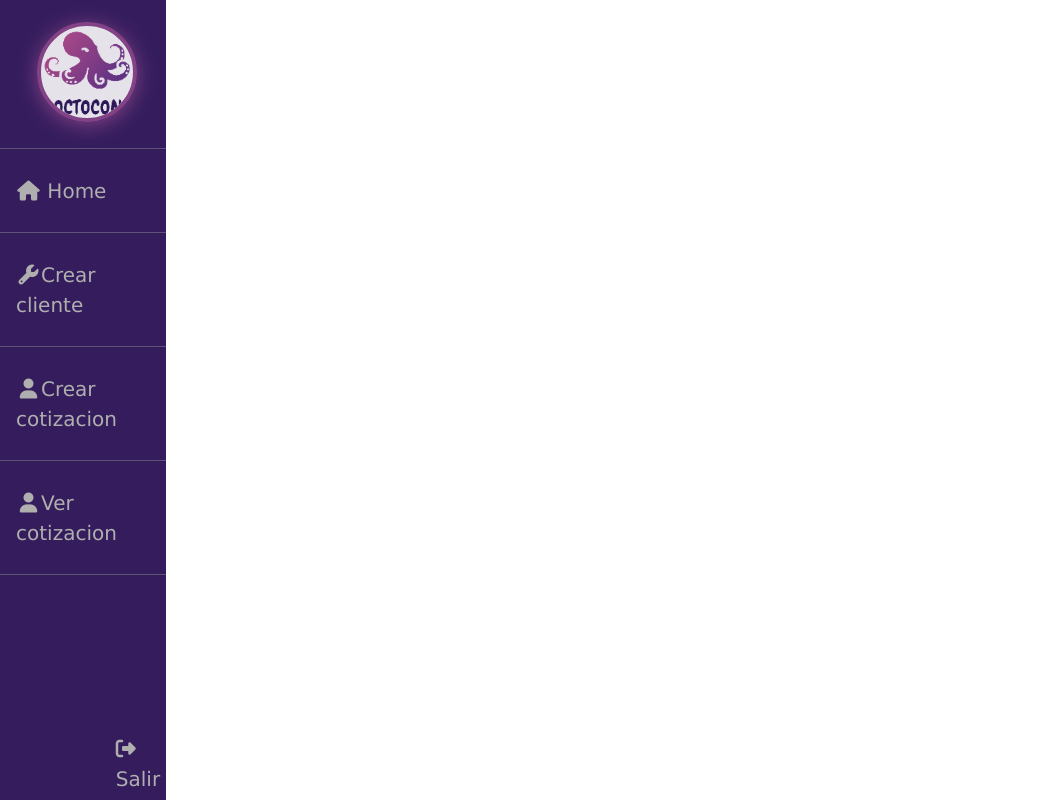
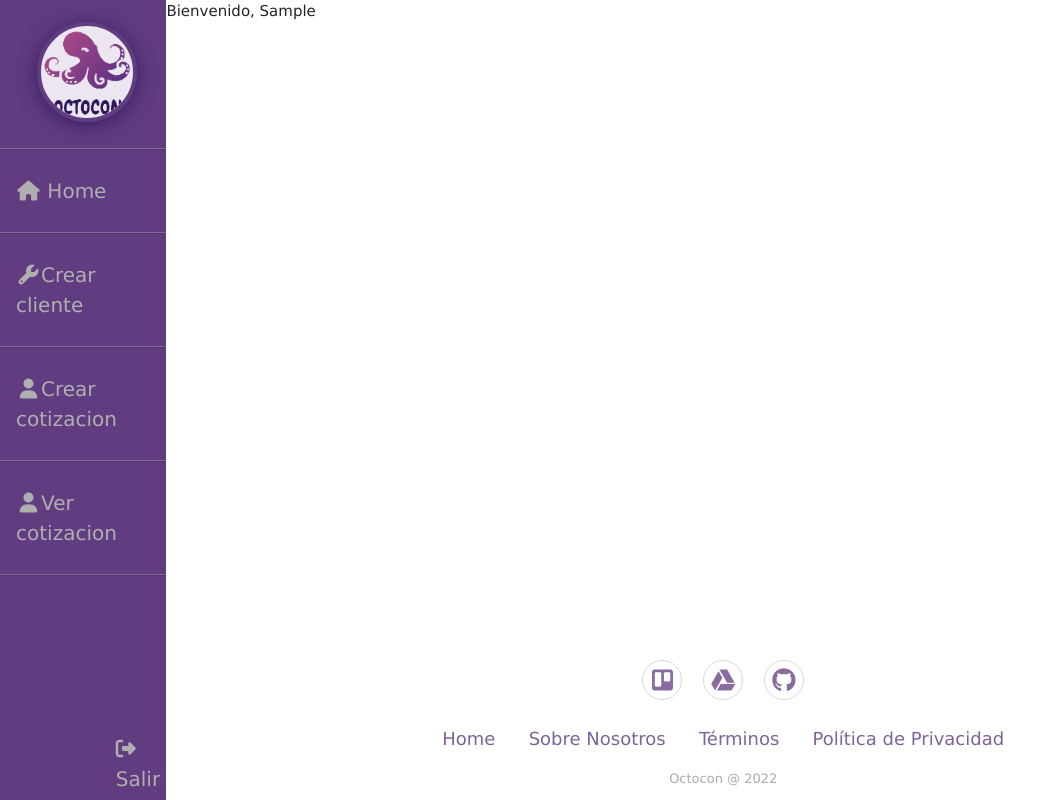
Before and after one commit to ClonesAPP/CA-BackEnd, a Django app: page / in a window 1280 px wide. Shown: the whole page, without its empty margins (0-1049 px from the left). Run offline with Django 4.2, Linux system fonts and the light colour scheme; the visitor is signed in with stand-in values (Sample User, id 1); some libraries are stand-ins or nearby versions.

Commit message:
More styles

```diff
--- a/backend/api/templates/api/home.html
+++ b/backend/api/templates/api/home.html
@@ -1,11 +1,12 @@
 {% extends 'main.html' %}
 
-<link rel="stylesheet" href="https://www.w3schools.com/w3css/4/w3.css">
+{% load static %}
+<link href="{% static 'css/home.css' %}" rel="stylesheet">
 
 {% block content %}
 
 <body>
-
+    <p> Bienvenido, {{user.username|title}}</p>
 </body>
 
 {% endblock content %}
--- a/backend/api/views.py
+++ b/backend/api/views.py
@@ -21,37 +21,35 @@ def login_user(request):
 
         if user is not None:
             login(request, user)
-            return render(request, 'api/home.html')
+            return redirect("home")
         else:
             messages.success(request, ("Datos incorrectos, vuelva a intentar"))
             return redirect("login")
     else:
         return render(request, 'registration/login.html', {})
 
+@login_required(redirect_field_name="login")
 def logout_user(request):
     logout(request)
-    messages.success(request, ("Se ha terminado la sesión"))
     return redirect("login")
 
-@login_required(redirect_field_name=LOGOUT_REDIRECT_URL)
+@login_required(redirect_field_name="login")
 def home(request):
-    quotations = Quotation.objects.all()
-    context = {'quotations': quotations}
-    return render(request, 'api/home.html', context)
+    return render(request, 'api/home.html')
 
-@login_required(redirect_field_name=LOGOUT_REDIRECT_URL)
+@login_required(redirect_field_name="login")
 def see_quotations(request):
     quotations = Quotation.objects.all()
     context = {'quotations': quotations}
     return render(request, 'api/quotations.html', context)
 
-@login_required(redirect_field_name=LOGOUT_REDIRECT_URL)
+@login_required(redirect_field_name="login")
 def quotation(request, pk):
     quotation = Quotation.objects.get(id=pk)
     context = {'quotation': quotation}
     return render(request, 'api/quotation.html', context)
 
-@login_required(redirect_field_name=LOGOUT_REDIRECT_URL)
+@login_required(redirect_field_name="login")
 def create_quotation(request):
     form = QuotationForm()
 
--- a/backend/backend/settings.py
+++ b/backend/backend/settings.py
@@ -11,6 +11,7 @@ https://docs.djangoproject.com/en/4.1/ref/settings/
 """
 
 from pathlib import Path
+from django.urls import reverse_lazy
 
 # Build paths inside the project like this: BASE_DIR / 'subdir'.
 BASE_DIR = Path(__file__).resolve().parent.parent
@@ -136,5 +137,6 @@ MEDIA_ROOT = BASE_DIR / 'static/images'
 
 DEFAULT_AUTO_FIELD = 'django.db.models.BigAutoField'
 
+LOGIN_URL = reverse_lazy('login')
 LOGIN_REDIRECT_URL = "/"
-LOGOUT_REDIRECT_URL = "login"
+LOGOUT_REDIRECT_URL = "logout"
--- /dev/null
+++ b/backend/static/css/footer.css
@@ -0,0 +1,68 @@
+.footer-basic{
+    padding: 40px 0;
+    background-color: #ffffffe7;
+    color: #613c81;
+    position:fixed;
+    left:13%;
+    bottom:0px;
+    height: 180px;
+    width:87%
+}
+
+.footer-basic ul{
+    padding: 0;
+    list-style: none;
+    text-align: center;
+    font-size: 18px;
+    line-height: 1.6;
+    margin-bottom: 0;
+}
+
+.footer-basic li{
+    padding: 0 10px;
+}
+
+.footer-basic ul a{
+    color: inherit;
+    text-decoration: none;
+    opacity: 0.8;
+}
+
+.footer-basic ul a:hover{
+    opacity: 1;
+}
+
+.footer-basic .social{
+    text-align: center;
+    padding-bottom: 25px;
+}
+
+.footer-basic .social >a{
+    font-size: 24px;
+    width: 40px;
+    height: 40px;
+    line-height: 40px;
+    display: inline-block;
+    text-align: center;
+    border-radius: 50%;
+    border: 1px solid #ccc;
+    margin: 0 8px;
+    color: inherit;
+    opacity: 0.75;
+}
+
+.footer-basic .social > a:hover{
+    opacity: 0.9;
+}
+
+.footer-basic .copyright{
+    margin-top: 15px;
+    text-align: center;
+    font-size: 13px;
+    color: #aaa;
+    margin-bottom: 0;
+}
+
+.main{
+    margin-left: 13%;
+}
--- a/backend/static/css/navbar.css
+++ b/backend/static/css/navbar.css
@@ -5,7 +5,7 @@
     z-index: 1;
     top: 0;
     left: 0;
-    background-color: #351d5d;
+    background-color: #613c81;
     overflow-x: hidden;
     padding-top: 16px;
 }
@@ -46,7 +46,7 @@
     height: 100px;
     max-width: 100%;
     max-height: 100%;
-    border: 4px solid #824285;
-    box-shadow: 0px 3px 20px 0px #824285;
+    border: 4px solid #613c81;
+    box-shadow: 0px 3px 20px 0px #351d5d;
     background-color: rgba(255, 255, 255, 0.87);
 }
--- /dev/null
+++ b/backend/templates/footer.html
@@ -0,0 +1,19 @@
+{% load static %}
+
+
+<div class="footer-basic">
+    <footer>
+        <div class="social">
+            <a href="https://trello.com/b/FfTJrhx8/scrum"><i class="fa-brands fa-trello"></i></a>
+            <a href="https://drive.google.com/drive/folders/1NzspjYBQ2xsJGLiwYThu2F4JfdsBm4ZF?usp=sharing"><i class="fa-brands fa-google-drive"></i></a>
+            <a href="https://github.com/ClonesAPP/CA-BackEnd"><i class="fa-brands fa-github"></i></a>
+        </div>
+        <ul class="list-inline">
+            <li class="list-inline-item"><a href="#">Home</a></li>
+            <li class="list-inline-item"><a href="#">Sobre Nosotros</a></li>
+            <li class="list-inline-item"><a href="#">Términos</a></li>
+            <li class="list-inline-item"><a href="">Política de Privacidad</a></li>
+        </ul>
+        <p class="copyright">Octocon @ 2022</p>
+    </footer>
+</div>
--- a/backend/templates/main.html
+++ b/backend/templates/main.html
@@ -7,11 +7,12 @@
     <meta http-equiv="X-UA-Compatible" content="IE=edge">
     <title>Octo-OP</title>
     <meta name="viewport" content="width=device-width, initial-scale=1.0">
-    <style>
-        .main{
-            margin-left: 13%;
-        }
-    </style>
+    <link href="https://cdn.jsdelivr.net/npm/bootstrap@5.0.0-beta2/dist/css/bootstrap.min.css" rel="stylesheet"
+    integrity="sha384-BmbxuPwQa2lc/FVzBcNJ7UAyJxM6wuqIj61tLrc4wSX0szH/Ev+nYRRuWlolflfl" crossorigin="anonymous">
+
+    <link rel="shortcut icon" type="image/png" href="{% static 'images/logo.png' %}"/>
+    <link href="{% static 'css/footer.css' %}" rel="stylesheet">
+    <script src="https://kit.fontawesome.com/d9e2990509.js" crossorigin="anonymous"></script>
 <body>
 
     {% include 'navbar.html' %}
@@ -20,5 +21,7 @@
         {% block content %}
         {% endblock content %}
     </div>
+
+    {% include 'footer.html' %}
 </body>
 </html>
```
Also changed, not shown: backend/static/css/home_style.css (added, +7 -0 lines), backend/static/css/login_style.css (+0 -65 lines), backend/templates/registration/login.html (+1 -18 lines).
